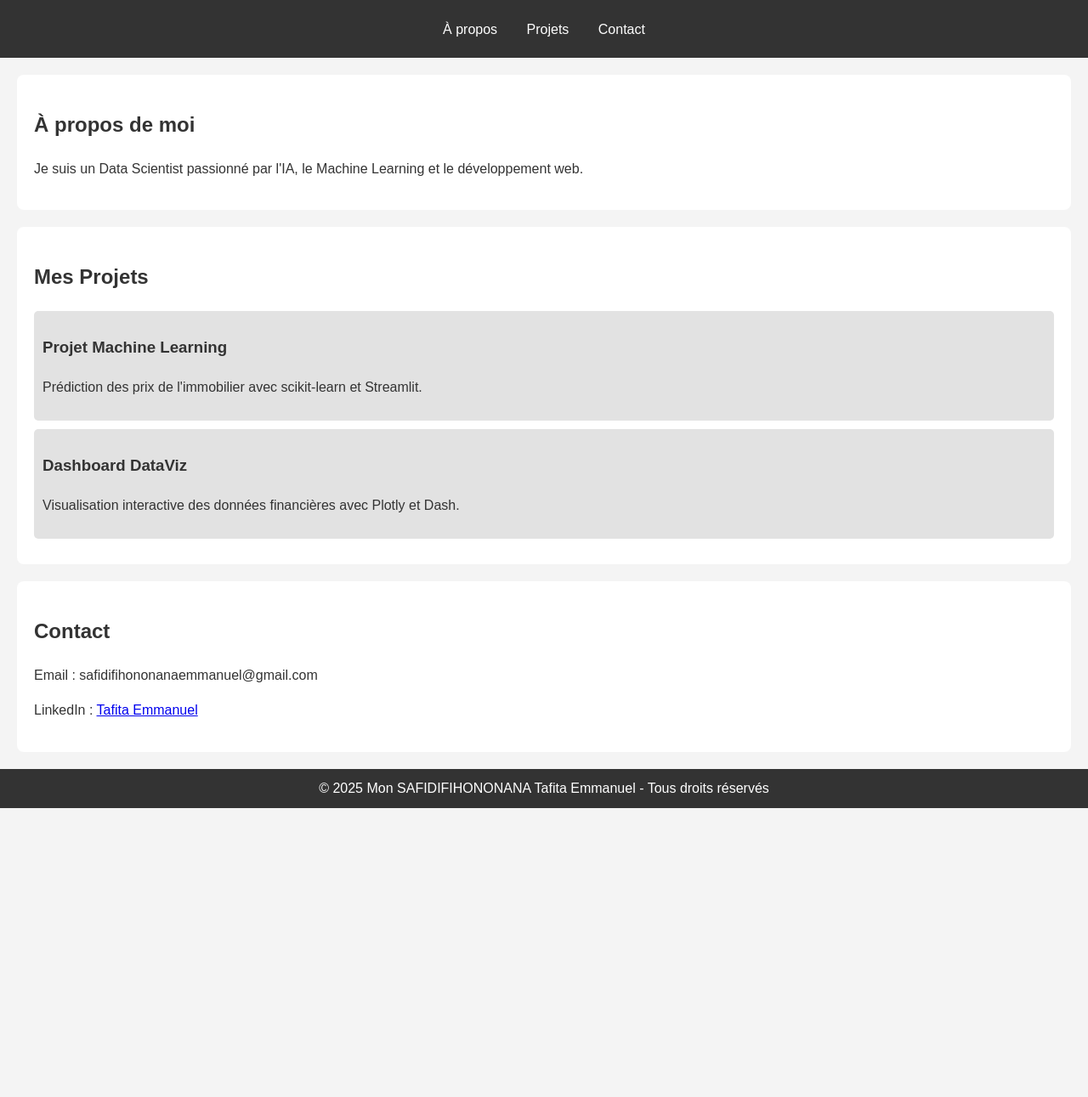
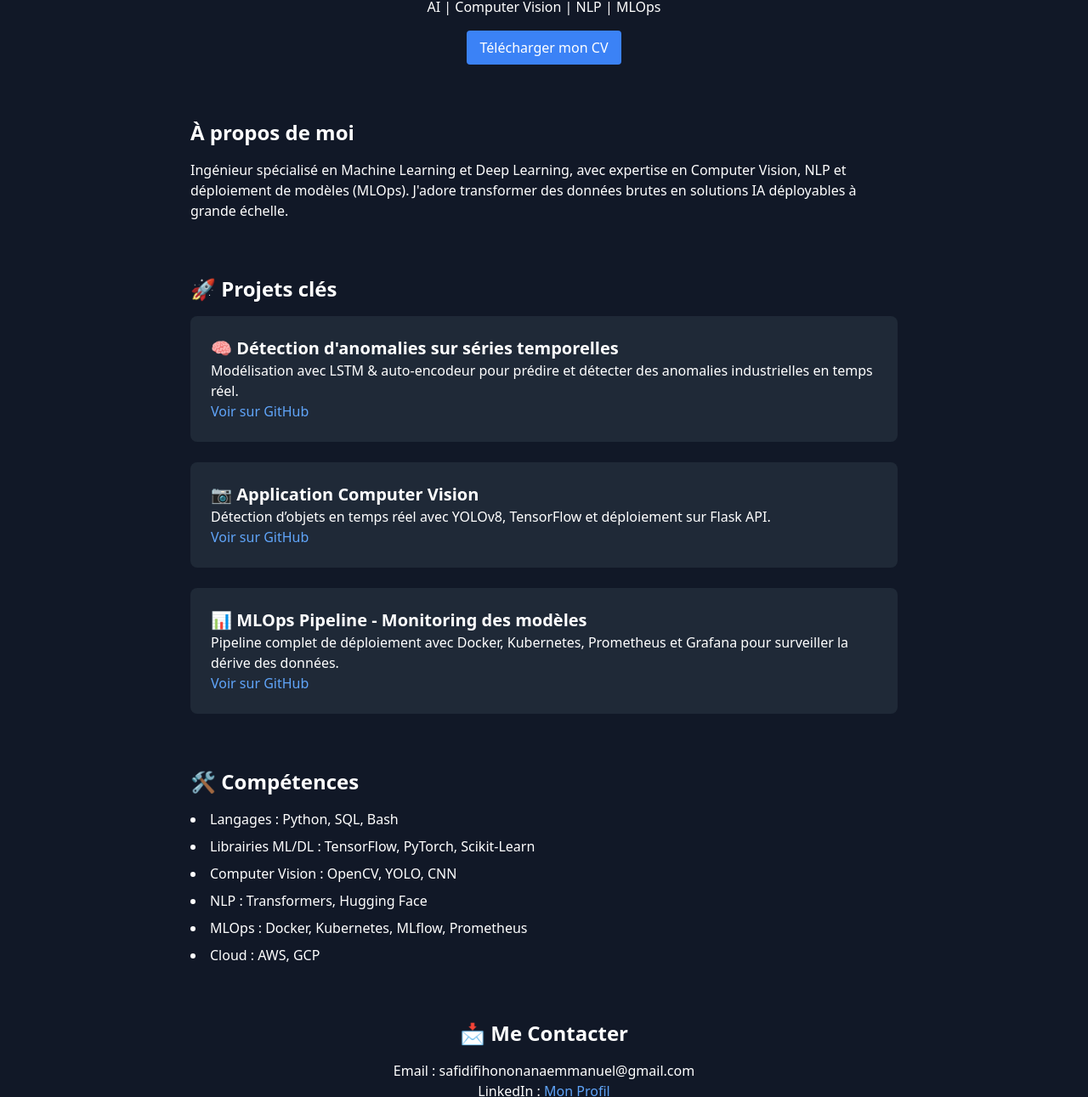
Before and after one commit to RoyalBlue2/mon-portfolio, a plain HTML site: page index.html in a window 1280 px wide. Shown: the part 92-1383 px from the top of the page at 85% size. Before the commit the page ends 1043 px from the top, so only its background shows below. Drawn offline with nearby package versions, Linux system fonts and the light colour scheme.

```diff
--- a/index.html
+++ b/index.html
@@ -3,47 +3,152 @@
 <head>
   <meta charset="UTF-8">
   <meta name="viewport" content="width=device-width, initial-scale=1.0">
-  <title>Mon Portfolio</title>
-  <link rel="stylesheet" href="style.css">
+  <title>Portfolio - ML & DL Engineer</title>
+  <script src="https://cdn.tailwindcss.com"></script>
 </head>
-<body>
 
-  <header>
-    <h1>Bienvenue sur Mon Portfolio</h1>
-    <nav>
-      <a href="#about">À propos</a>
-      <a href="#projects">Projets</a>
-      <a href="#contact">Contact</a>
-    </nav>
+<body class="bg-gray-900 text-white">
+
+  <!-- Header -->
+  <header class="p-8 text-center">
+    <h1 class="text-4xl font-bold">👨‍💻  Tafita Emmanuel: Génie Logiciel - ML & Deep Learning Engineer</h1>
+    <p class="mt-4">AI | Computer Vision | NLP | MLOps</p>
+    <a href="assets/cv.pdf" target="_blank" class="mt-4 inline-block bg-blue-500 px-4 py-2 rounded">Télécharger mon CV</a>
   </header>
 
-  <section id="about">
-    <h2>À propos de moi</h2>
-    <p>Je suis un Data Scientist passionné par l'IA, le Machine Learning et le développement web.</p>
+  <!-- About -->
+  <section class="max-w-4xl mx-auto p-8">
+    <h2 class="text-2xl font-bold mb-4">À propos de moi</h2>
+    <p>
+      Ingénieur spécialisé en Machine Learning et Deep Learning, avec expertise en Computer Vision, NLP et déploiement de modèles (MLOps).
+      J'adore transformer des données brutes en solutions IA déployables à grande échelle.
+    </p>
   </section>
 
-  <section id="projects">
-    <h2>Mes Projets</h2>
-    <div class="project">
-      <h3>Projet Machine Learning</h3>
-      <p>Prédiction des prix de l'immobilier avec scikit-learn et Streamlit.</p>
+  <!-- Projects -->
+  <section class="max-w-4xl mx-auto p-8">
+    <h2 class="text-2xl font-bold mb-4">🚀 Projets clés</h2>
+
+    <div class="bg-gray-800 p-6 rounded-lg mb-6">
+      <h3 class="text-xl font-semibold">🧠 Détection d'anomalies sur séries temporelles</h3>
+      <p>Modélisation avec LSTM & auto-encodeur pour prédire et détecter des anomalies industrielles en temps réel.</p>
+      <a href="https://github.com/TafitaEmmanuel/anomaly-detection" target="_blank" class="text-blue-400">Voir sur GitHub</a>
     </div>
-    <div class="project">
-      <h3>Dashboard DataViz</h3>
-      <p>Visualisation interactive des données financières avec Plotly et Dash.</p>
+
+    <div class="bg-gray-800 p-6 rounded-lg mb-6">
+      <h3 class="text-xl font-semibold">📷 Application Computer Vision</h3>
+      <p>Détection d’objets en temps réel avec YOLOv8, TensorFlow et déploiement sur Flask API.</p>
+      <a href="https://github.com/TafitaEmmanuel/computer-vision-app" target="_blank" class="text-blue-400">Voir sur GitHub</a>
+    </div>
+
+    <div class="bg-gray-800 p-6 rounded-lg">
+      <h3 class="text-xl font-semibold">📊 MLOps Pipeline - Monitoring des modèles</h3>
+      <p>Pipeline complet de déploiement avec Docker, Kubernetes, Prometheus et Grafana pour surveiller la dérive des données.</p>
+      <a href="https://github.com/TafitaEmmanuel/mlops-pipeline" target="_blank" class="text-blue-400">Voir sur GitHub</a>
     </div>
   </section>
 
-  <section id="contact">
-    <h2>Contact</h2>
-    <p>Email : safidifihononanaemmanuel@gmail.com</p>
-    <p>LinkedIn : <a href="#http:linkeIn\TafitaEmmanuel">Tafita Emmanuel</a></p>
+  <!-- Skills -->
+  <section class="max-w-4xl mx-auto p-8">
+    <h2 class="text-2xl font-bold mb-4">🛠️ Compétences</h2>
+    <ul class="list-disc list-inside space-y-2">
+      <li>Langages : Python, SQL, Bash</li>
+      <li>Librairies ML/DL : TensorFlow, PyTorch, Scikit-Learn</li>
+      <li>Computer Vision : OpenCV, YOLO, CNN</li>
+      <li>NLP : Transformers, Hugging Face</li>
+      <li>MLOps : Docker, Kubernetes, MLflow, Prometheus</li>
+      <li>Cloud : AWS, GCP</li>
+    </ul>
   </section>
 
-  <footer>
-    © 2025 Mon SAFIDIFIHONONANA Tafita Emmanuel - Tous droits réservés
+  <!-- Contact -->
+  <section class="max-w-4xl mx-auto p-8 text-center">
+    <h2 class="text-2xl font-bold mb-4">📩 Me Contacter</h2>
+    <p>Email : safidifihononanaemmanuel@gmail.com</p>
+    <p>LinkedIn : <a href="#" class="text-blue-400">Mon Profil</a></p>
+    <p>GitHub : <a href="https://github.com/TafitaEmmanuel" class="text-blue-400">JohnDoe</a></p>
+  </section>
+
+  <footer class="text-center p-6 bg-gray-800">
+    © 2025 TafitaEmmanuel - Tous droits réservés
   </footer>
 
-  <script src="script.js"></script>
 </body>
 </html>
+<!DOCTYPE html>
+<html lang="en">
+<head>
+  <meta charset="UTF-8">
+  <meta name="viewport" content="width=device-width, initial-scale=1.0">
+  <title>Portfolio - ML & DL Engineer</title>
+  <script src="https://cdn.tailwindcss.com"></script>
+</head>
+
+<body class="bg-gray-900 text-white">
+
+  <!-- Header -->
+  <header class="p-8 text-center">
+    <h1 class="text-4xl font-bold">👨‍💻 John Doe - ML & Deep Learning Engineer</h1>
+    <p class="mt-4">AI | Computer Vision | NLP | MLOps</p>
+    <a href="assets/cv.pdf" target="_blank" class="mt-4 inline-block bg-blue-500 px-4 py-2 rounded">Télécharger mon CV</a>
+  </header>
+
+  <!-- About -->
+  <section class="max-w-4xl mx-auto p-8">
+    <h2 class="text-2xl font-bold mb-4">À propos de moi</h2>
+    <p>
+      Ingénieur spécialisé en Machine Learning et Deep Learning, avec expertise en Computer Vision, NLP et déploiement de modèles (MLOps).
+      J'adore transformer des données brutes en solutions IA déployables à grande échelle.
+    </p>
+  </section>
+
+  <!-- Projects -->
+  <section class="max-w-4xl mx-auto p-8">
+    <h2 class="text-2xl font-bold mb-4">🚀 Projets clés</h2>
+
+    <div class="bg-gray-800 p-6 rounded-lg mb-6">
+      <h3 class="text-xl font-semibold">🧠 Détection d'anomalies sur séries temporelles</h3>
+      <p>Modélisation avec LSTM & auto-encodeur pour prédire et détecter des anomalies industrielles en temps réel.</p>
+      <a href="https://github.com/JohnDoe/anomaly-detection" target="_blank" class="text-blue-400">Voir sur GitHub</a>
+    </div>
+
+    <div class="bg-gray-800 p-6 rounded-lg mb-6">
+      <h3 class="text-xl font-semibold">📷 Application Computer Vision</h3>
+      <p>Détection d’objets en temps réel avec YOLOv8, TensorFlow et déploiement sur Flask API.</p>
+      <a href="https://github.com/JohnDoe/computer-vision-app" target="_blank" class="text-blue-400">Voir sur GitHub</a>
+    </div>
+
+    <div class="bg-gray-800 p-6 rounded-lg">
+      <h3 class="text-xl font-semibold">📊 MLOps Pipeline - Monitoring des modèles</h3>
+      <p>Pipeline complet de déploiement avec Docker, Kubernetes, Prometheus et Grafana pour surveiller la dérive des données.</p>
+      <a href="https://github.com/JohnDoe/mlops-pipeline" target="_blank" class="text-blue-400">Voir sur GitHub</a>
+    </div>
+  </section>
+
+  <!-- Skills -->
+  <section class="max-w-4xl mx-auto p-8">
+    <h2 class="text-2xl font-bold mb-4">🛠️ Compétences</h2>
+    <ul class="list-disc list-inside space-y-2">
+      <li>Langages : Python, SQL, Bash</li>
+      <li>Librairies ML/DL : TensorFlow, PyTorch, Scikit-Learn</li>
+      <li>Computer Vision : OpenCV, YOLO, CNN</li>
+      <li>NLP : Transformers, Hugging Face</li>
+      <li>MLOps : Docker, Kubernetes, MLflow, Prometheus</li>
+      <li>Cloud : AWS, GCP</li>
+    </ul>
+  </section>
+
+  <!-- Contact -->
+  <section class="max-w-4xl mx-auto p-8 text-center">
+    <h2 class="text-2xl font-bold mb-4">📩 Me Contacter</h2>
+    <p>Email : johndoe@gmail.com</p>
+    <p>LinkedIn : <a href="#" class="text-blue-400">Mon Profil</a></p>
+    <p>GitHub : <a href="https://github.com/JohnDoe" class="text-blue-400">JohnDoe</a></p>
+  </section>
+
+  <footer class="text-center p-6 bg-gray-800">
+    © 2025 John Doe - Tous droits réservés
+  </footer>
+
+</body>
+</html>
```
